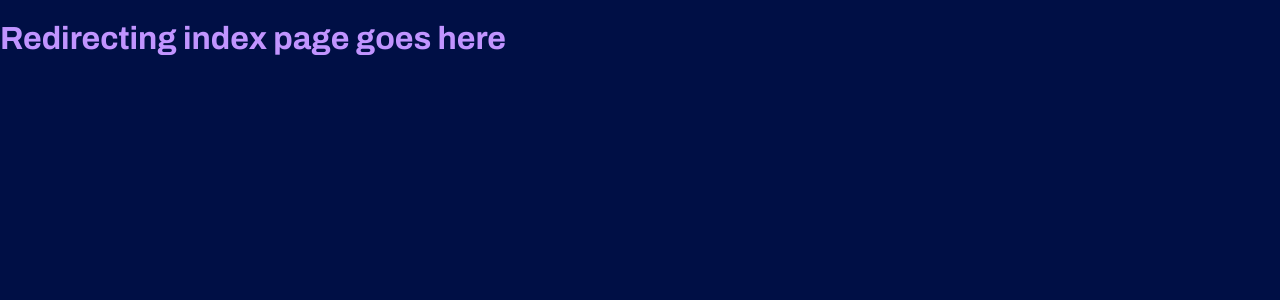
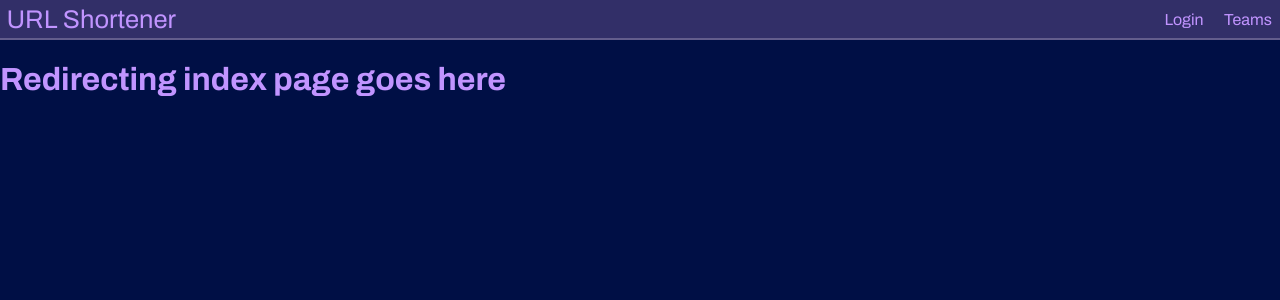
Before and after one commit to somya-kr/OpenSoft-Task, a Next.js app in the folder Frontend/: page / in a window 1280 px wide. Shown: the top 300 px of the page. Built offline with nearby package versions, Linux system fonts and the light colour scheme.

Commit message:
feat: added navbar

```diff
--- a/Frontend/src/app/layout.tsx
+++ b/Frontend/src/app/layout.tsx
@@ -1,5 +1,7 @@
 import '../styles/global.scss'
 import {Archivo} from 'next/font/google'
+
+import Navbar from '../compoments/navbar'
 
 const archivo= Archivo({
   subsets: ['latin'],
@@ -12,7 +14,10 @@ export default function RootLayout({
   }) {
     return (
       <html lang="en">
-        <body className={archivo.className}>{children}</body>
+        <body className={archivo.className}>
+          <Navbar logged_in={false}/>
+          {children}
+          </body>
       </html>
     )
   }
--- /dev/null
+++ b/Frontend/src/compoments/navbar.tsx
@@ -0,0 +1,14 @@
+import '../styles/navbar.scss'
+
+import Link from 'next/link'
+
+export default function Navbar(params: {logged_in : boolean}){
+    return (<div id='navbar'>
+        <p>URL Shortener</p>
+        <div><Link className='link' href='/teams'>Teams</Link></div>
+        <div>
+            {params.logged_in?
+            (<Link className='link' href='/profile'>Profile</Link>) : (<Link className='link' href='/login'>Login</Link>)}
+            </div>
+    </div>)
+}
--- /dev/null
+++ b/Frontend/src/styles/navbar.scss
@@ -0,0 +1,32 @@
+@use 'global';
+
+$navbar-height: 3vw;
+
+#navbar{
+    width: 100%;
+    height: $navbar-height;
+    background-color: global.$secondary-colour;
+    border-bottom: 2px solid global.$accent;
+    position: -webkit-sticky; /* Safari */
+    position: sticky;
+
+    p{
+        float: left;
+        font-size: $navbar-height - 1vw;
+        margin: 0.5vw;
+    }
+
+    div{
+        display: flex;
+        float: right;
+        align-items: center;
+        justify-content: center;
+        width: 5vw;
+        height: $navbar-height;
+
+        .link{
+            text-decoration: none;
+            color: global.$primary-colour;
+        }
+    }
+}
```
